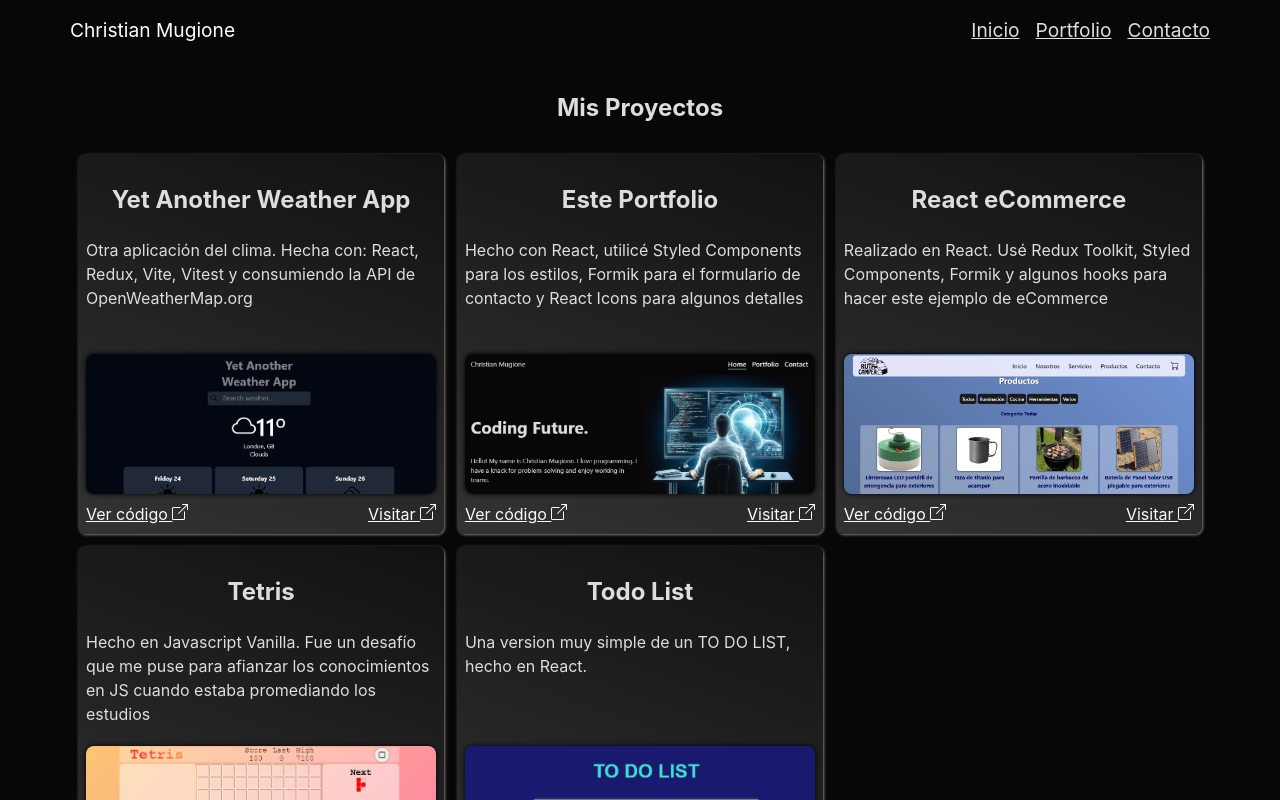
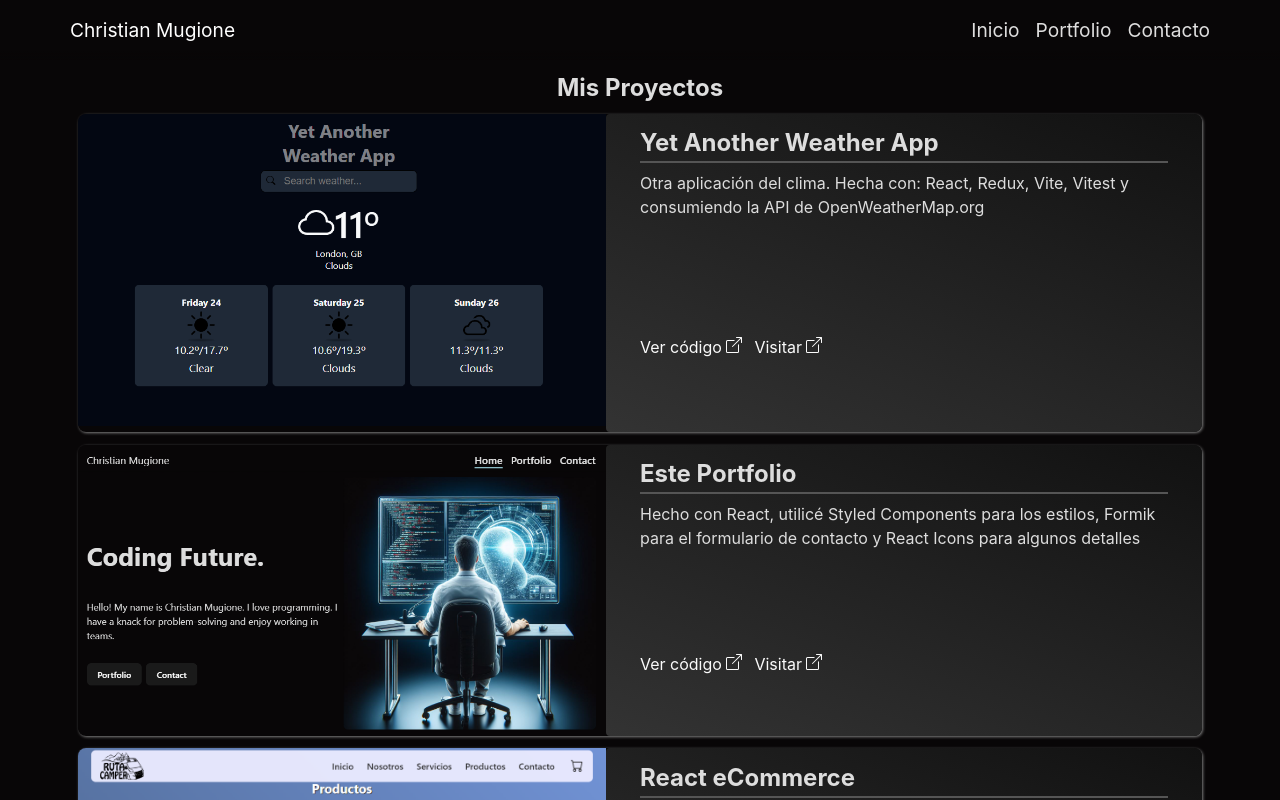
Before and after one commit to ChristianMugione/portfolio, a React (Vite) app: page /portfolio in a window 1280 px wide. Shown: the top 800 px of the page. Built offline with nearby package versions, Linux system fonts and the light colour scheme.

Commit message:
works fixed

```diff
--- a/src/App.css
+++ b/src/App.css
@@ -4,7 +4,3 @@
   width: 100%;
   background-color: var(--bg-dark);
 }
-
-* {
-  /* border: 1px solid white; */
-}
--- a/src/components/Header.jsx
+++ b/src/components/Header.jsx
@@ -100,6 +100,7 @@ const StyledHeader = styled.header`
     position: absolute;
     right: 10px;
     cursor: pointer;
+    color: white;
   }
 
   @media (min-width: 768px) {
--- a/src/components/Portfolio.jsx
+++ b/src/components/Portfolio.jsx
@@ -39,8 +39,8 @@ const StyledSection = styled.main`
   /* border: 1px solid red; */
 
   .container {
-    display: grid;
-    grid-template-columns: repeat(auto-fit, minmax(300px, 1fr));
+    display: flex;
+    flex-direction: column;
     justify-content: center;
     width: 100%;
     gap: 1vw;
@@ -49,10 +49,9 @@ const StyledSection = styled.main`
 
     /* @media (min-width: 768px) {
       grid-template-columns: 1fr 1fr;
-    }
-
-    @media (min-width: 992px) {
-      grid-template-columns: 1fr 1fr 1fr;
+    }*/
+    /* @media (min-width: 992px) {
+      flex-direction: row;
     } */
   }
 `;
--- a/src/components/Project.jsx
+++ b/src/components/Project.jsx
@@ -5,12 +5,12 @@ import { BsBoxArrowUpRight } from "react-icons/bs";
 export const Project = ({ name, description, imageURL, siteURL, codeURL }) => {
   return (
     <StyledProject>
+      <div className="image">
+        <img src={imageURL} alt={description} />
+      </div>
       <div className="info">
         <h2>{name}</h2>
         <p>{description}</p>
-        <div className="image">
-          <img src={imageURL} alt={description} />
-        </div>
         <div className="info-btns">
           <Link to={codeURL} target="_blank">
             Ver código <BsBoxArrowUpRight />
@@ -26,16 +26,20 @@ export const Project = ({ name, description, imageURL, siteURL, codeURL }) => {
 
 const StyledProject = styled.div`
   display: flex;
-  /* max-width: 310px; */
+  flex-direction: column;
+  width: 100%;
+  /* aspect-ratio: 1/2; */
   border-radius: 8px;
   box-shadow: 1px 1px 3px grey;
   overflow: hidden;
 
   .info {
-    width: 100%;
     background: linear-gradient(200deg, #111111, #333333);
     border-radius: 4px;
-    padding: 8px;
+    padding: 1% 3%;
+    display: flex;
+    flex-direction: column;
+    gap: 8px;
 
     h2 {
       text-align: center;
@@ -43,7 +47,7 @@ const StyledProject = styled.div`
     }
 
     p {
-      min-height: 100px;
+      min-height: 50%;
     }
   }
 
@@ -61,22 +65,59 @@ const StyledProject = styled.div`
   }
 
   .image {
-    height: 140px;
+    aspect-ratio: 2/1;
     overflow: hidden;
     padding: 0;
-    border-radius: 8px;
+    /* border-radius: 8px; */
     box-shadow: 0 0 5px black;
   }
 
   img {
     width: 100%;
-    object-fit: cover;
-    object-position: top;
-    transition: all 0.3s;
+    transition: all 0.3s ease-out;
   }
 
   img:hover {
     transform: scale(1.03);
-    transition: all 0.3s;
+    transition: all 0.3s ease-out;
+  }
+
+  @media (min-width: 992px) {
+    flex-direction: row;
+    max-height: 50vh;
+
+    .info {
+      width: 48vw;
+
+      & h2 {
+        text-align: start;
+        border-bottom: 2px solid #555555;
+      }
+
+      & .info-btns {
+        display: flex;
+        justify-content: flex-start;
+        margin-top: 8px;
+        gap: 12px;
+
+        a {
+          color: #fafafa;
+        }
+        a:hover {
+          color: #afafaf;
+        }
+      }
+    }
+
+    .image {
+      width: 48vw;
+      aspect-ratio: unset;
+    }
+
+    img {
+      width: 100%;
+
+      transition: all 0.3s;
+    }
   }
 `;
--- a/src/index.css
+++ b/src/index.css
@@ -20,3 +20,10 @@ body {
   min-height: 100vh;
   box-sizing: border-box;
 }
+
+* {
+  margin: 0;
+  padding: 0;
+  list-style: none;
+  text-decoration: none;
+}
```
